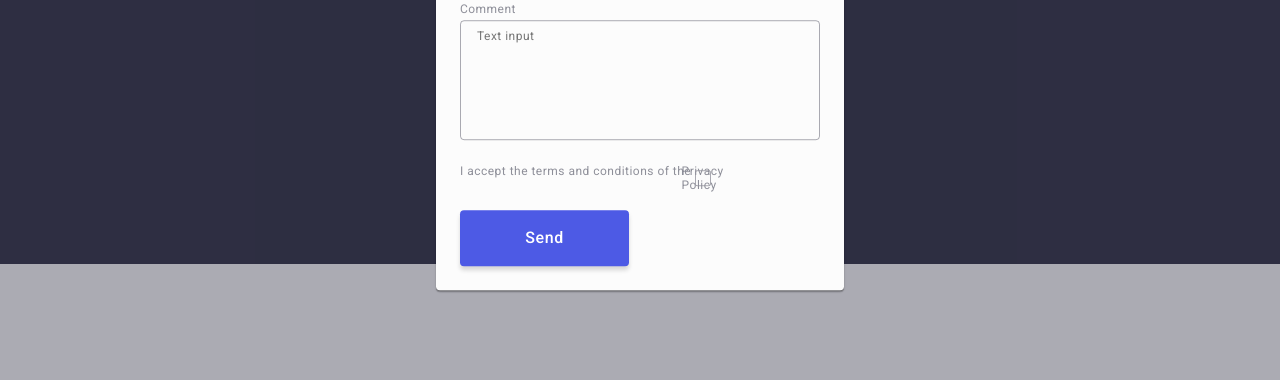
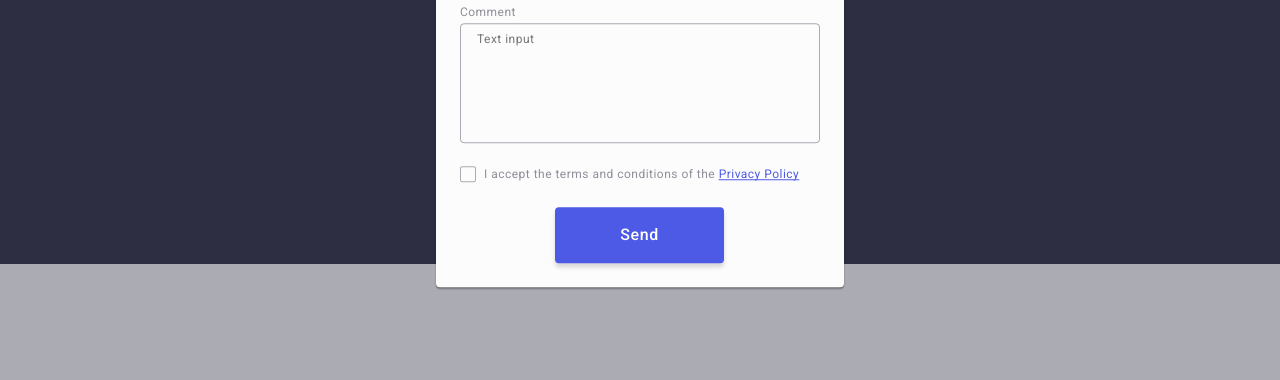
Before and after one commit to Gulyaver/goit-markup-hw-05, a plain HTML site: page index.html in a window 1280 px wide. Shown: the part 409-789 px from the top of the page. Drawn offline with nearby package versions, Linux system fonts and the light colour scheme.

Commit message:
all files

```diff
--- a/css/styles.css
+++ b/css/styles.css
@@ -673,7 +673,9 @@ transition: background-color 250ms cubic-bezier(0.4, 0, 0.2, 1), border 250ms cu
     border: none;
     background-color: #404bbf;
     transition: background-color 250ms cubic-bezier(0.4, 0, 0.2, 1);
+    fill: #ffffff;
 }
+
 .close:hover,
 .close:focus {
     fill: #ffffff;
@@ -768,6 +770,12 @@ margin-bottom: 4px;
     margin-bottom: 24px;
 }
 
+.visually-hidden:checked + .privacy-txt > .modal-check-box {
+    background-color: #404bbf;
+    border: none;
+    fill: #f4f4fd;
+}
+
 .privacy-txt {
     font-size: 12px;
     line-height: 1.17;
@@ -776,16 +784,26 @@ margin-bottom: 4px;
 
 }
 
-.label-part {
+.modal-check-box {
     width: 16px;
     height: 16px;
+    border-radius: 2px;
     border: 1px solid rgba(46, 47, 66, 0.4);
-    border-radius: 2px;
+    margin-right: 8px;
+    background-color: transparent;
     transition: background-color 250ms cubic-bezier(0.4, 0, 0.2, 1), border 250ms cubic-bezier(0.4, 0, 0.2, 1), fill 250ms cubic-bezier(0.4, 0, 0.2, 1);
     display: inline-flex;
     align-items: center;
     justify-content: center;
     fill: transparent;
+}
+
+
+.privacy-policy {
+    line-height: 1.33333;
+        text-decoration: underline;
+        text-decoration-skip-ink: none;
+        color: #4d5ae5;
 }
 
 .form-button {
@@ -805,6 +823,7 @@ margin-bottom: 4px;
     border-radius: 4px;
     padding: 16px 32px;
     box-shadow: 0 4px 4px 0 rgba(0, 0, 0, 0.15);
+    margin-left: 95px;
 }
 
 
--- a/index.html
+++ b/index.html
@@ -709,8 +709,14 @@
               class="visually-hidden"
             />
             <label for="user-privacy" class="privacy-txt"
+              ><span class="modal-check-box"
+                ><svg class="chech-icon" width="10" height="8">
+                  <use href="./images/icons.svg#icon-Vector">
+                </svg></span
               >I accept the terms and conditions of the
-              <span class="label-part">Privacy Policy</span></label
+              <a class="privacy-policy" href="./index.html"
+                >Privacy Policy
+              </a></label
             >
           </div>
           <button class="form-button" type="submit">Send</button>
```
